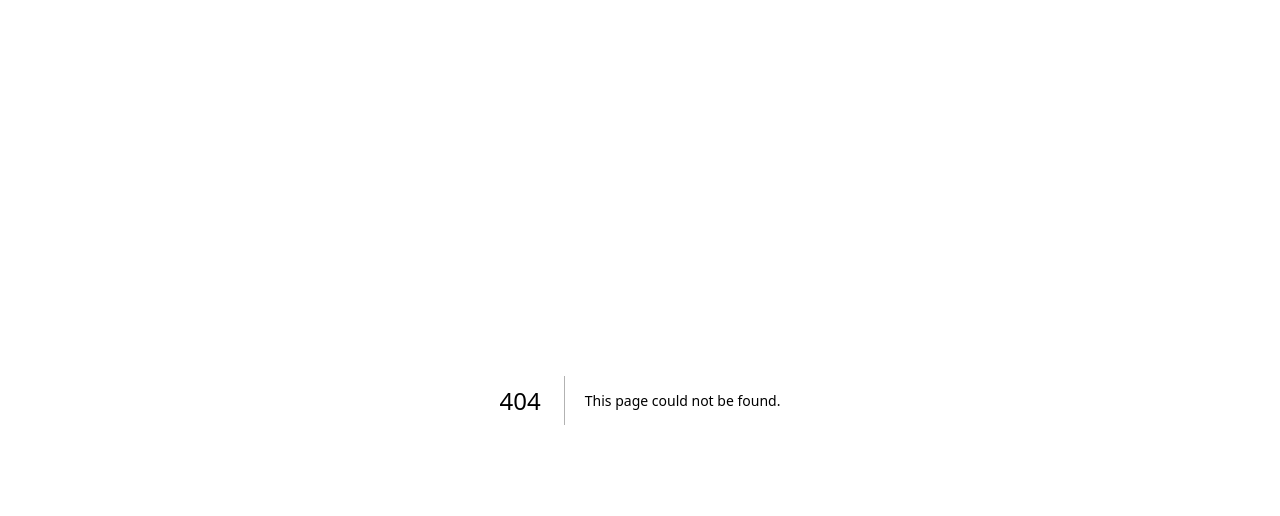
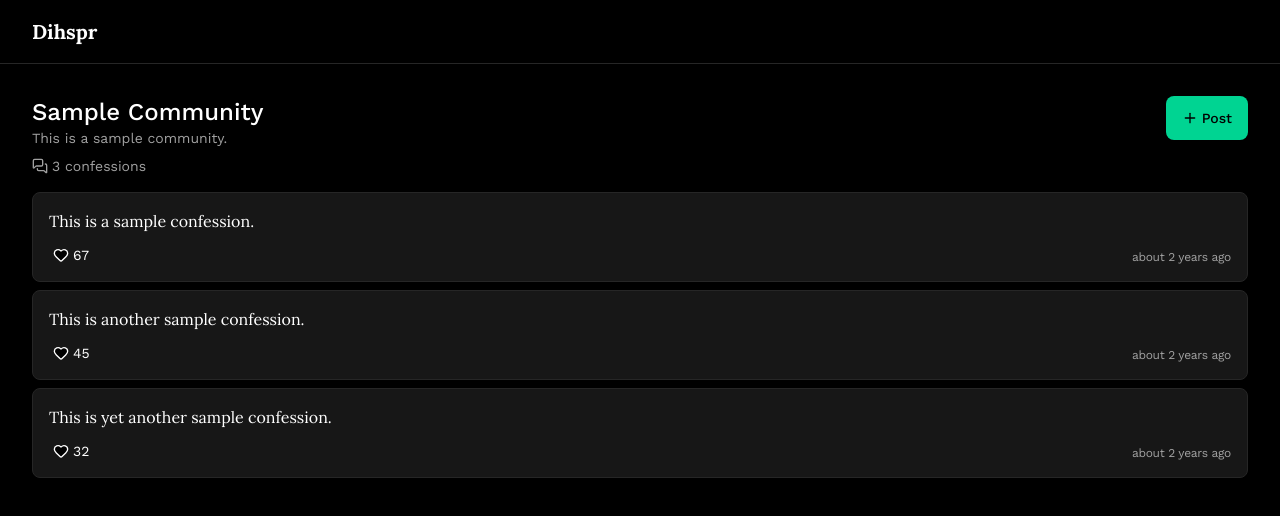
Before and after one commit to ChakornK/journeyhacks-2026, a Next.js app: page /community/1 in a window 1280 px wide. Before the commit this address had no page. Shown: the top 516 px of the page. Built offline with nearby package versions, Linux system fonts and the light colour scheme.

Commit message:
feat: community confessions view

```diff
--- a/package.json
+++ b/package.json
@@ -9,6 +9,7 @@
     "format": "prettier --write --experimental-cli src/"
   },
   "dependencies": {
+    "date-fns": "^4.1.0",
     "geolib": "^3.3.4",
     "lucide-react": "^0.562.0",
     "mongoose": "^9.1.2",
--- a/src/app/browse/page.jsx
+++ b/src/app/browse/page.jsx
@@ -39,7 +39,7 @@ export default function Browse() {
     },
   ]);
   // useEffect(() => {
-  //   fetch("/api/communities")
+  //   fetch(`/api/communities?lat=${location.lat}&lng=${location.lng}`)
   //     .then((res) => res.json())
   //     .then((data) => setCommunities(data.communities));
   // }, []);
@@ -62,12 +62,12 @@ export default function Browse() {
           </button>
         </div>
 
-        <div className="flex flex-col items-stretch gap-1">
+        <div className="mt-4 flex flex-col items-stretch gap-2">
           {communities.map(
             ({ _id, name, description, location: communityLocation }) => (
               <button
                 key={_id}
-                className="mt-4 flex cursor-pointer items-center justify-between rounded-lg border border-neutral-800 bg-neutral-900 p-4 text-left hover:border-emerald-500"
+                className="flex cursor-pointer items-center justify-between rounded-lg border border-neutral-800 bg-neutral-900 p-4 text-left hover:border-emerald-500"
                 onClick={() => {
                   router.push(`/community/${_id}`);
                 }}
--- /dev/null
+++ b/src/app/community/[id]/page.jsx
@@ -0,0 +1,116 @@
+"use client";
+
+import { Header } from "@/app/components/Header";
+import { formatDistanceToNow } from "date-fns";
+import { Heart, MessagesSquare, Plus } from "lucide-react";
+import { useParams } from "next/navigation";
+import { useState } from "react";
+
+export default function CommunityPage() {
+  const { id } = useParams();
+
+  const [community, setCommunity] = useState({
+    _id: "1",
+    name: "Sample Community",
+    description: "This is a sample community.",
+    location: { lat: 0, lng: 0 },
+  });
+  const [confessions, setConfessions] = useState([
+    {
+      _id: "1",
+      community_id: "1",
+      content: "This is a sample confession.",
+      created_at: "2024-01-01T00:00:00Z",
+      likes: 67,
+    },
+    {
+      _id: "2",
+      community_id: "1",
+      content: "This is another sample confession.",
+      created_at: "2024-01-02T00:00:00Z",
+      likes: 45,
+    },
+    {
+      _id: "3",
+      community_id: "1",
+      content: "This is yet another sample confession.",
+      created_at: "2024-01-03T00:00:00Z",
+      likes: 32,
+    },
+  ]);
+  // useEffect(() => {
+  //   fetch(`/api/communities/${id}`)
+  //     .then((res) => res.json())
+  //     .then((data) => {
+  //       setConfessions(data.confessions);
+  //       setCommunity(data.community);
+  //     });
+  // }, []);
+
+  return (
+    <main className="h-dvh flex w-screen flex-col bg-black p-8 font-sans text-white">
+      <Header />
+
+      <div className="flex items-start justify-between">
+        <div>
+          <p className="text-2xl font-medium">{community.name}</p>
+          <p className="text-sm text-neutral-400">{community.description}</p>
+          <div className="mt-2 flex items-center gap-1 text-sm text-neutral-400">
+            <MessagesSquare size={16} />
+            <p className="">{confessions.length} confessions</p>
+          </div>
+        </div>
+
+        <button className="flex cursor-pointer items-center gap-1 rounded-lg bg-emerald-400 px-4 py-3 text-sm font-medium text-black transition-colors hover:bg-emerald-500">
+          <Plus size={16} /> Post
+        </button>
+      </div>
+
+      <div className="mt-4 flex flex-col items-stretch gap-2">
+        {confessions.map(({ _id, content, created_at, likes, liked }) => (
+          <div
+            key={_id}
+            className="flex flex-col gap-2 rounded-lg border border-neutral-800 bg-neutral-900 p-4"
+          >
+            <p className="font-serif">{content}</p>
+            <div className="flex items-end justify-between">
+              <button
+                className="-mb-1 -ml-1 flex cursor-pointer items-center gap-1 rounded-full px-2 py-1 text-sm hover:bg-neutral-800"
+                onClick={() => {
+                  setConfessions(
+                    confessions.map((confession) => {
+                      if (confession._id === _id) {
+                        const isLiked = confession.liked;
+                        return {
+                          ...confession,
+                          liked: !isLiked,
+                          likes: isLiked
+                            ? confession.likes - 1
+                            : confession.likes + 1,
+                        };
+                      }
+                      return confession;
+                    }),
+                  );
+                }}
+              >
+                <p className="text-red-500">
+                  <Heart
+                    size={16}
+                    stroke={liked ? "currentColor" : "#fff"}
+                    fill={liked ? "currentColor" : ""}
+                  />
+                </p>{" "}
+                <p>{likes}</p>
+              </button>
+
+              <p className="text-xs tracking-tight text-neutral-400">
+                {formatDistanceToNow(new Date(created_at), { addSuffix: true })}
+              </p>
+            </div>
+          </div>
+        ))}
+      </div>
+    </main>
+  );
+}
```
Also changed, not shown: 1 other file (tests, documents, lock files or other folders).
